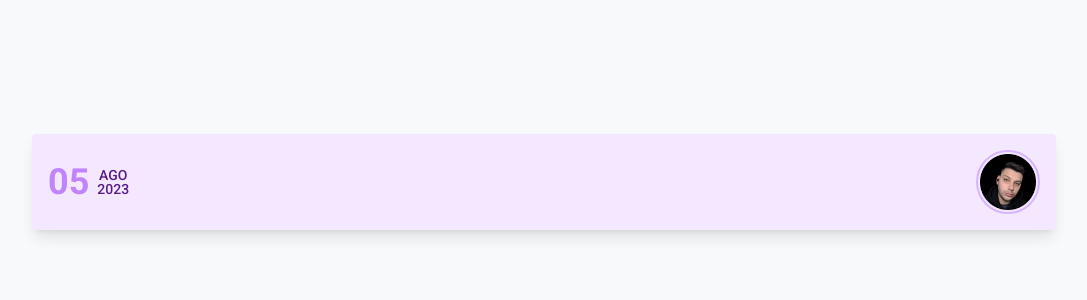
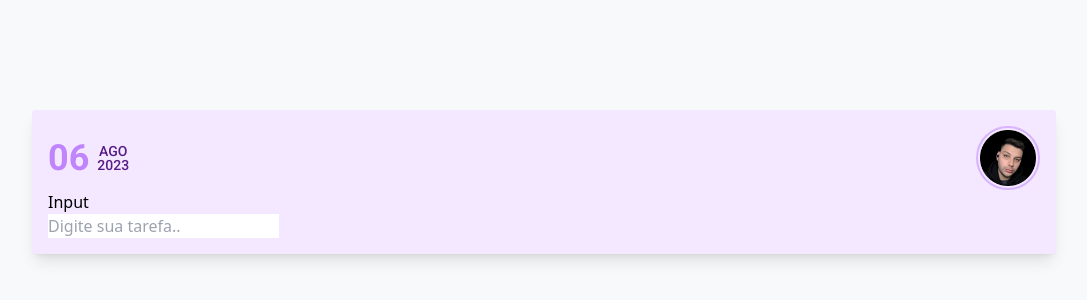
Before and after one commit to leonDenizard/toDoList, a React (Vite) app: page / in a window 1280 px wide. Shown: the part 218-518 px from the top of the page, without its empty margins (96-1183 px from the left). Built offline with nearby package versions, Linux system fonts and the light colour scheme.

Commit message:
Inserido data no Header do app dinamicamente via js

```diff
--- a/src/components/App.jsx
+++ b/src/components/App.jsx
@@ -1,4 +1,5 @@
 import { Header } from "./Header/Header"
+import { InputTask } from "./InputTask/InputTask"
 
 
 function App() {
@@ -9,6 +10,7 @@ function App() {
 
       <section className="h-4/5 w-4/5 bg-purple-100 rounded p-4 shadow-lg">
         <Header></Header>
+        <InputTask></InputTask>
       </section>
 
 
--- a/src/components/Header/Date.jsx
+++ /dev/null
@@ -1,13 +0,0 @@
-export function Date(){
-
-    return(
-
-        <div className="flex items-center font-Roboto gap-2 text-purple-900">
-            <div className="text-4xl font-bold text-purple-400">05</div>
-            <div className="flex flex-col items-center">
-                <div className="font-medium text-sm leading-none">AGO</div>
-                <div className="font-medium text-sm leading-none">2023</div>
-            </div>
-        </div>
-    )
-}
--- /dev/null
+++ b/src/components/Header/DateComponent.jsx
@@ -0,0 +1,26 @@
+export function DateComponent(){
+
+    const date = new Date()
+    const day = date.getDate()
+
+    let dayFormated = day < 10 ? `0${day}` : day
+
+    const monthNames = ['JAN', 'FEV', 'MAR', 'ABR', 'MAI', 'JUN', 'JUL', 'AGO', 'SET', 'OUT', 'NOV', 'DEZ']
+    const month = monthNames[date.getMonth()]
+
+    const year = date.getFullYear()
+
+
+
+
+    return(
+
+        <div className="flex items-center font-Roboto gap-2 text-purple-900">
+            <div className="text-4xl font-bold text-purple-400">{dayFormated}</div>
+            <div className="flex flex-col items-center">
+                <div className="font-medium text-sm leading-none">{month}</div>
+                <div className="font-medium text-sm leading-none">{year}</div>
+            </div>
+        </div>
+    )
+}
--- a/src/components/Header/Header.jsx
+++ b/src/components/Header/Header.jsx
@@ -1,11 +1,11 @@
-import { Date } from "./Date";
+import { DateComponent } from "./DateComponent";
 import imgProfile from "../../assets/8185711.png"
 
 export function Header(){
 
     return(
         <header className="flex justify-between items-center">
-            <Date></Date>
+            <DateComponent></DateComponent>
             <div className="relative w-16 border-2 border-purple-300 rounded-full p-0.5">
                 <img src={imgProfile} alt="Profile image" className="max-w-full"/>
             </div>
--- /dev/null
+++ b/src/components/InputTask/InputTask.jsx
@@ -0,0 +1,8 @@
+export function InputTask(){
+    return(
+        <div>
+            <h1>Input</h1>
+            <input type="text" name="task" id="task" placeholder="Digite sua tarefa.."/>
+        </div>
+    )
+}
```
